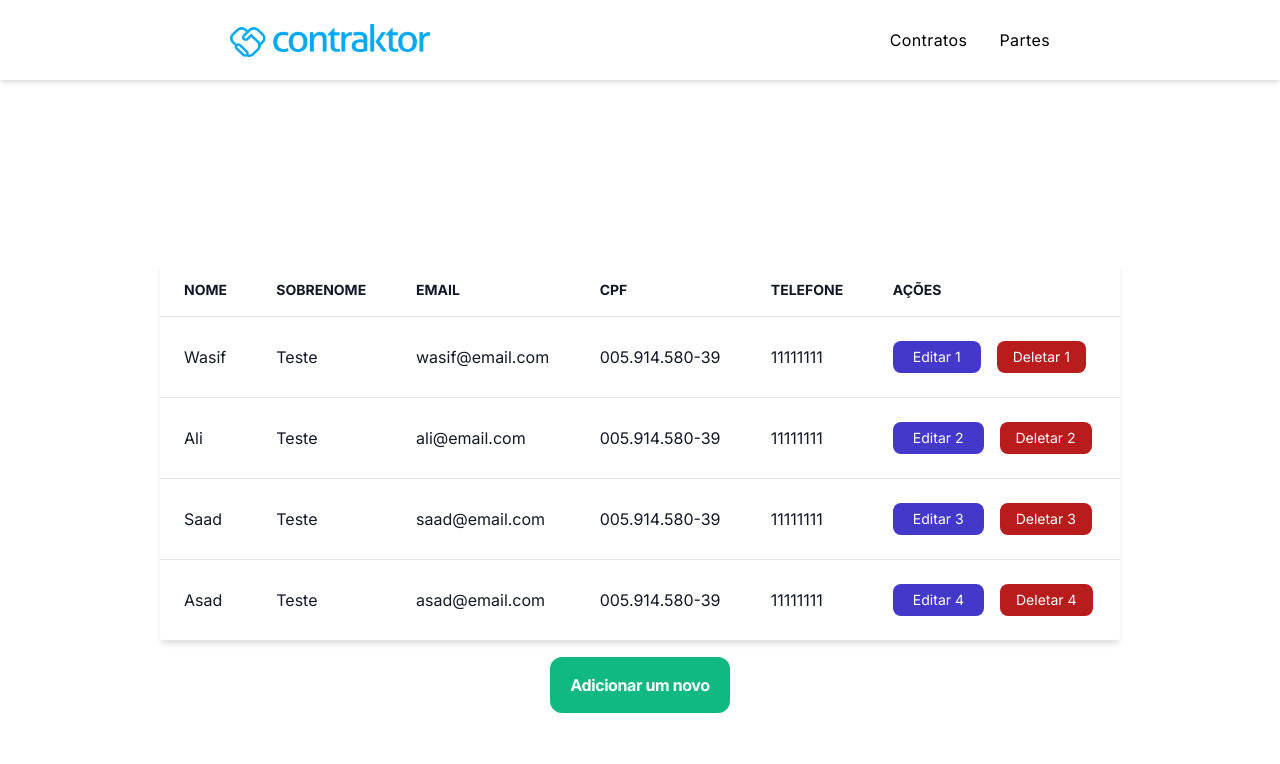
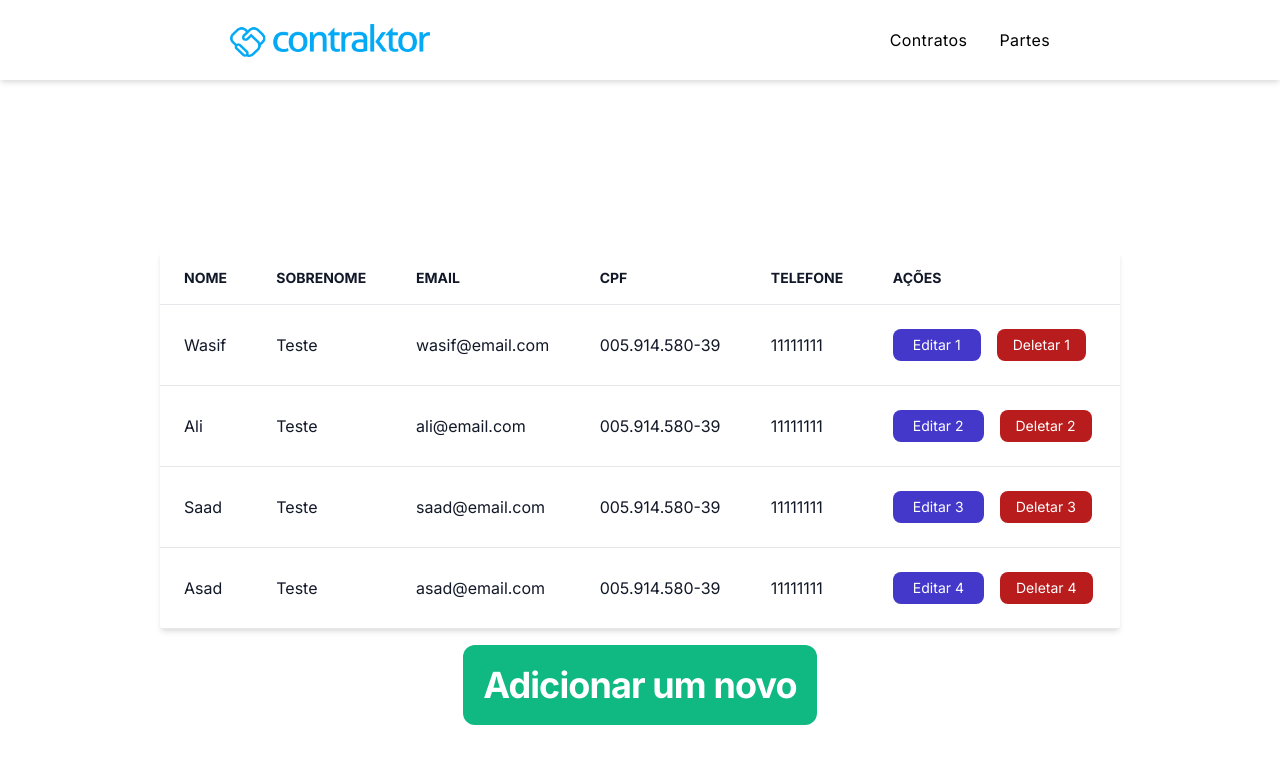
Before and after one commit to LuizHAP/contraktor-test-frontend, a Next.js app: page /partes in a window 1280 px wide. Shown: the top 764 px of the page. Built offline with nearby package versions, Linux system fonts and the light colour scheme.

Commit message:
fix(button size): fix button size on parties new

```diff
--- a/src/pages/partes.tsx
+++ b/src/pages/partes.tsx
@@ -42,7 +42,7 @@ const Partes: React.FC = () => {
   return (
     <Layout title="Partes - Contraktor">
       <TableParties data={parties} />
-      <Button href="/partes/novo" text="Adicionar um novo" />
+      <Button href="/partes/novo" text="Adicionar um novo" textSize={4} />
     </Layout>
   )
 }
```
